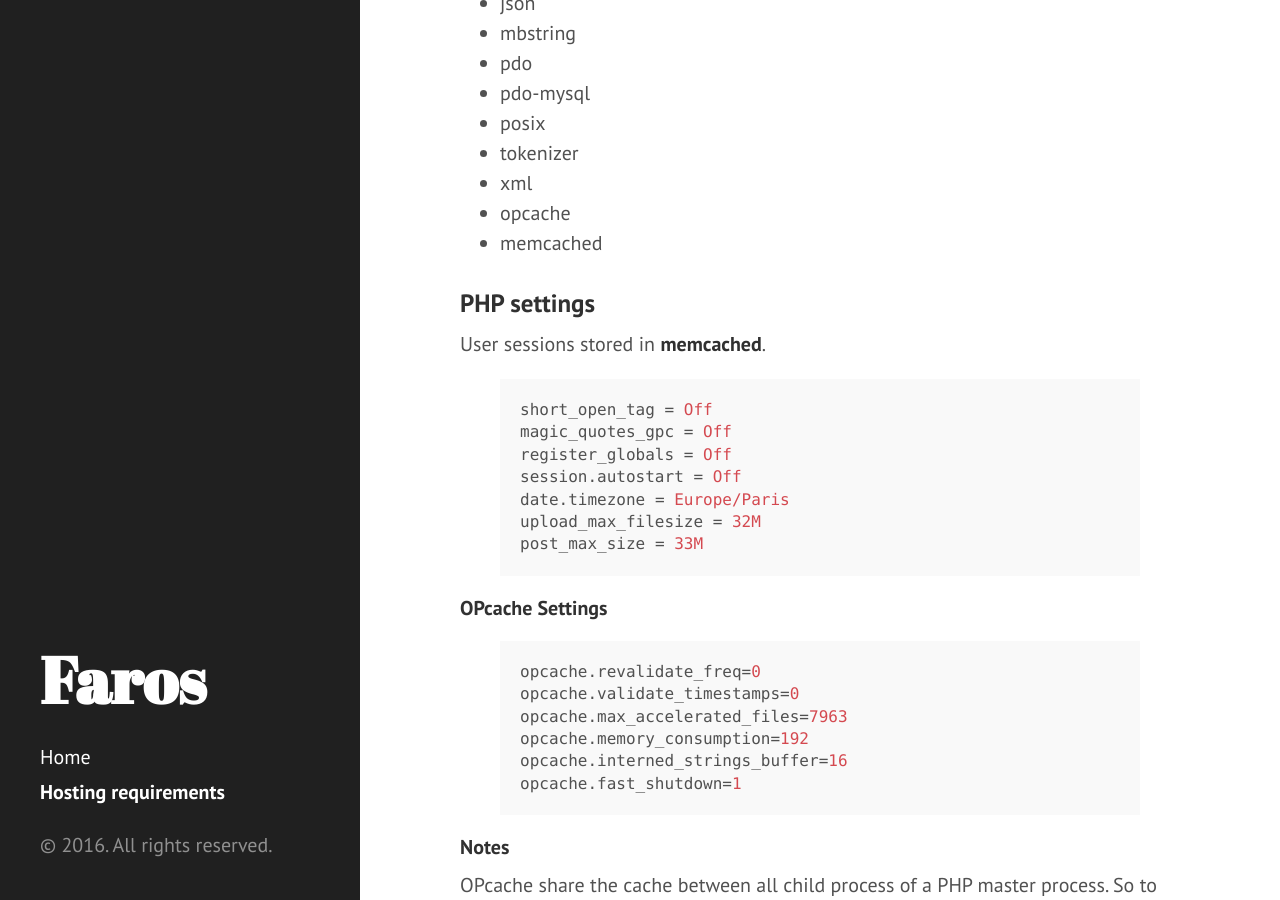
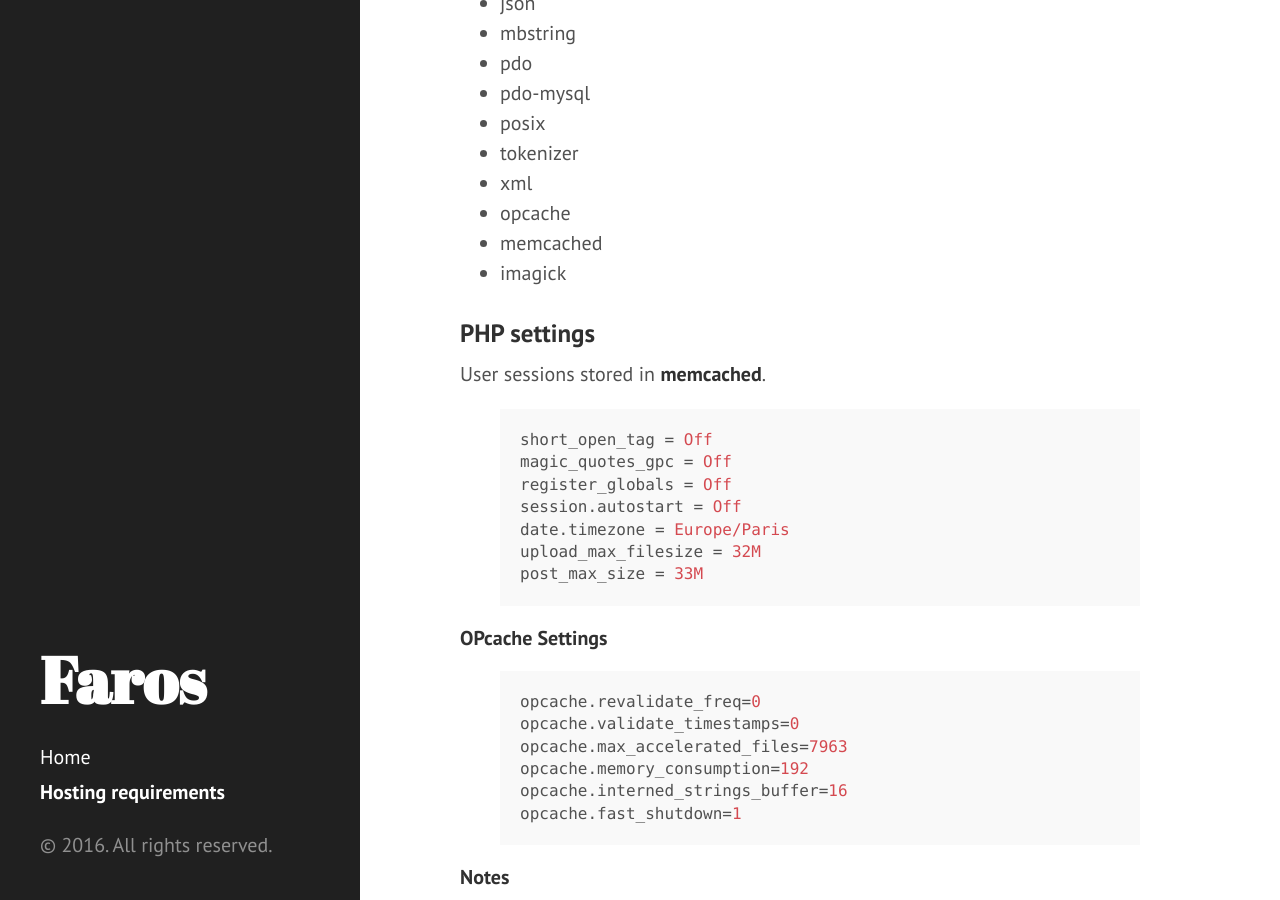
Before and after one commit to le-phare/le-phare.github.io, a Jekyll site: the page built from requirements.md, in a window 1280 px wide and 900 px high, scrolled down 866 px. Built offline with Jekyll 4.4.1, drawn with Linux system fonts in a browser that asks for light colours; Markdown is read by kramdown in place of the engine named in the settings.

Commit message:
Retour de l'extension magick

```diff
--- a/requirements.md
+++ b/requirements.md
@@ -38,6 +38,7 @@ title: Hosting requirements
    * xml
    * opcache
    * memcached
+   * imagick
 
 ### PHP settings
 
```
